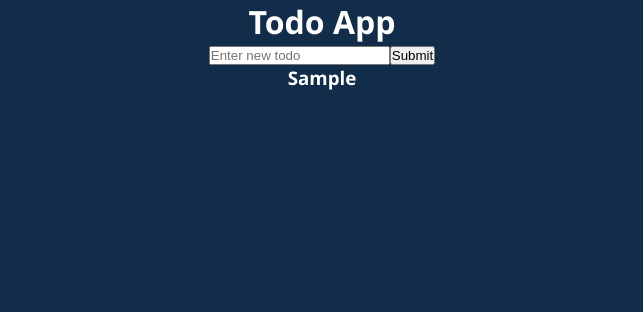
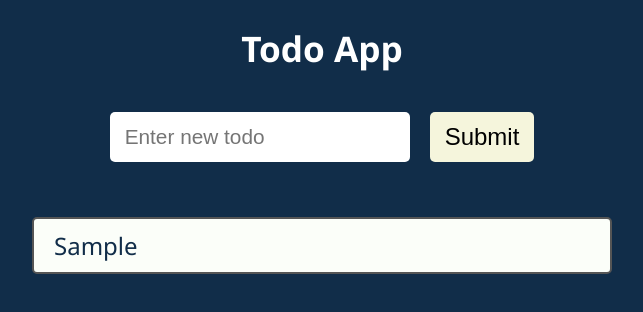
Before and after one commit to T1sev4/React_Todo_app, a React (Create React App) app: page / in a window 1280 px wide. Both pictures are taken after typing "Sample" into the empty fields and a click on the button "Submit". Shown: the top 312 px of the page, without its empty margins (318-961 px from the left). Built offline with nearby package versions, Linux system fonts and the light colour scheme.

Commit message:
Add styles

```diff
--- a/src/App.css
+++ b/src/App.css
@@ -1,3 +1,10 @@
 .App {
   text-align: center;
+  max-width: 600px;
+  margin: 0 auto;
 }
+h1 {
+  font-size: 2.2rem;
+  margin-bottom: 40px;
+  margin-top: 24px;
+}
--- a/src/components/Todos/Todo.js
+++ b/src/components/Todos/Todo.js
@@ -1,5 +1,11 @@
+import styles from './Todo.module.css';
+
 function Todo({ todo }) {
-  return <h3>{todo}</h3>;
+  return (
+    <div className={styles.todo}>
+      <div className={styles.todoText}>{todo}</div>
+    </div>
+  );
 }
 
 export default Todo;
--- a/src/components/Todos/Todo.module.css
+++ b/src/components/Todos/Todo.module.css
@@ -0,0 +1,17 @@
+.todo {
+  display: flex;
+  align-items: center;
+  padding: 10px 20px;
+  margin: 15px 0;
+  font-size: 1.5rem;
+  border-radius: 5px;
+  border: 2px solid #555;
+  color: #112d49;
+  background-color: #fbfef9;
+  user-select: none;
+}
+
+.todoText {
+  width: 100%;
+  text-align: left;
+}
--- a/src/components/Todos/TodoForm.js
+++ b/src/components/Todos/TodoForm.js
@@ -1,4 +1,6 @@
 import { useState } from 'react';
+import styles from './TodoForm.module.css';
+
 function TodoForm({ addTodo }) {
   const [text, setText] = useState('');
   const onSubmitHandler = (event) => {
@@ -8,6 +10,7 @@
   };
 
   return (
+    <div className={styles.todoFormContainer}>
       <form onSubmit={onSubmitHandler}>
         <input
           type="text"
@@ -17,6 +20,7 @@
         />
         <button type="submit">Submit</button>
       </form>
+    </div>
   );
 }
 export default TodoForm;
--- a/src/components/Todos/TodoForm.module.css
+++ b/src/components/Todos/TodoForm.module.css
@@ -0,0 +1,30 @@
+.todoFormContainer {
+  margin-bottom: 30px;
+}
+.todoFormContainer form {
+  display: flex;
+  align-items: center;
+  justify-content: center;
+  margin-bottom: 30px;
+}
+.todoFormContainer input {
+  width: 45%;
+  height: 30px;
+  font-size: 1.3rem;
+}
+.todoFormContainer button {
+  margin-left: 20px;
+  height: 50px;
+  cursor: pointer;
+  background-color: beige;
+  font-size: 1.5rem;
+}
+.todoFormContainer button:hover {
+  background-color: rgb(240, 240, 155);
+}
+.todoFormContainer input,
+.todoFormContainer button {
+  padding: 10px 15px;
+  border: none;
+  border-radius: 5px;
+}
--- a/src/components/Todos/TodoList.js
+++ b/src/components/Todos/TodoList.js
@@ -1,7 +1,12 @@
 import Todo from './Todo';
-
+import styles from './TodoList.module.css';
 function TodoList({ todos }) {
-  return todos.map((todo, index) => <Todo key={index} todo={todo} />);
+  return (
+    <div className={styles.todoListContainer}>
+      {todos.map((todo, index) => (
+        <Todo key={index} todo={todo} />
+      ))}
+    </div>
+  );
 }
-
 export default TodoList;
--- a/src/components/Todos/TodoList.module.css
+++ b/src/components/Todos/TodoList.module.css
@@ -0,0 +1,3 @@
+.todoListContainer {
+  padding: 10px;
+}
```
Lines whose indentation alone changed are shown as unchanged.
